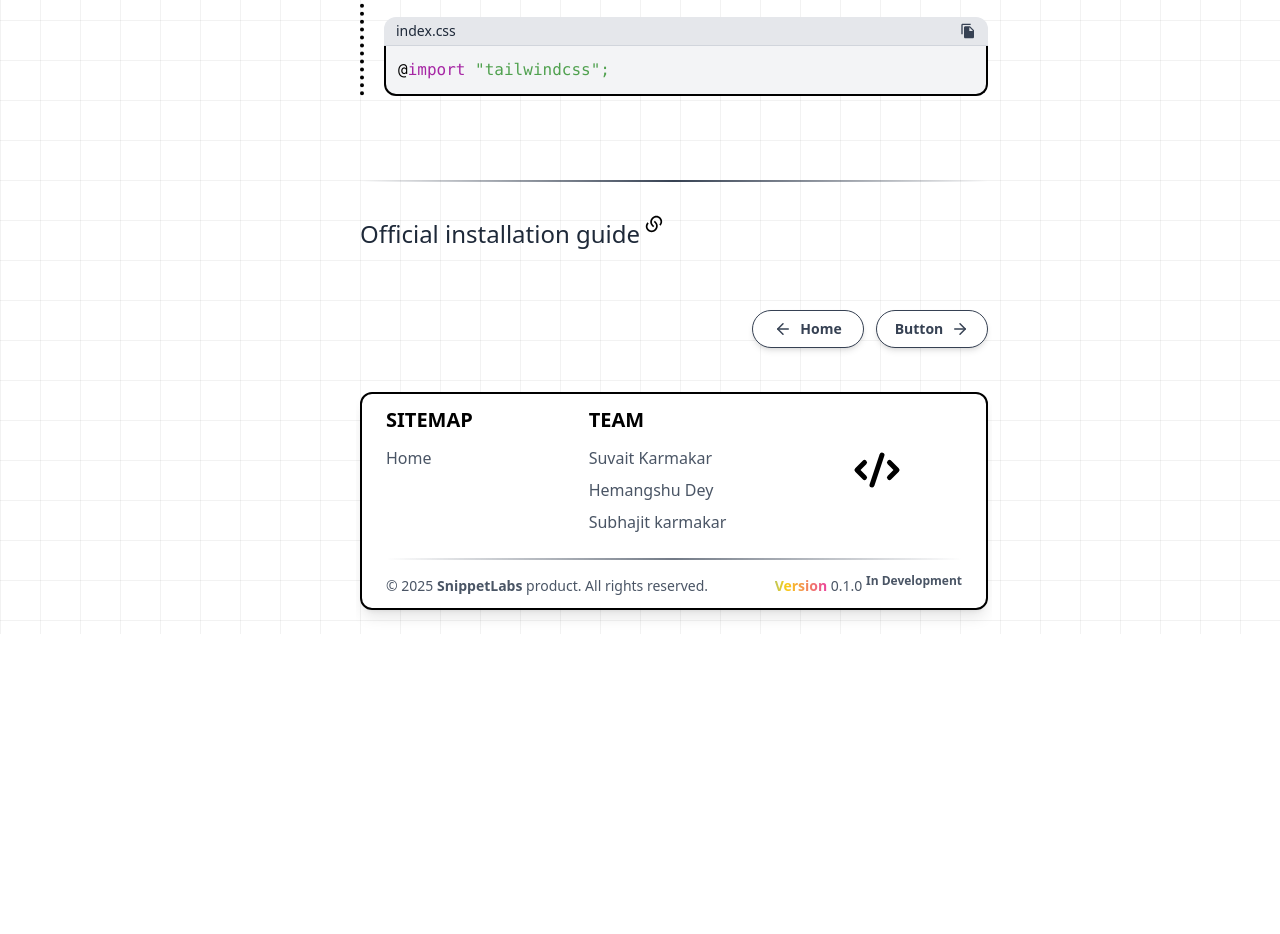
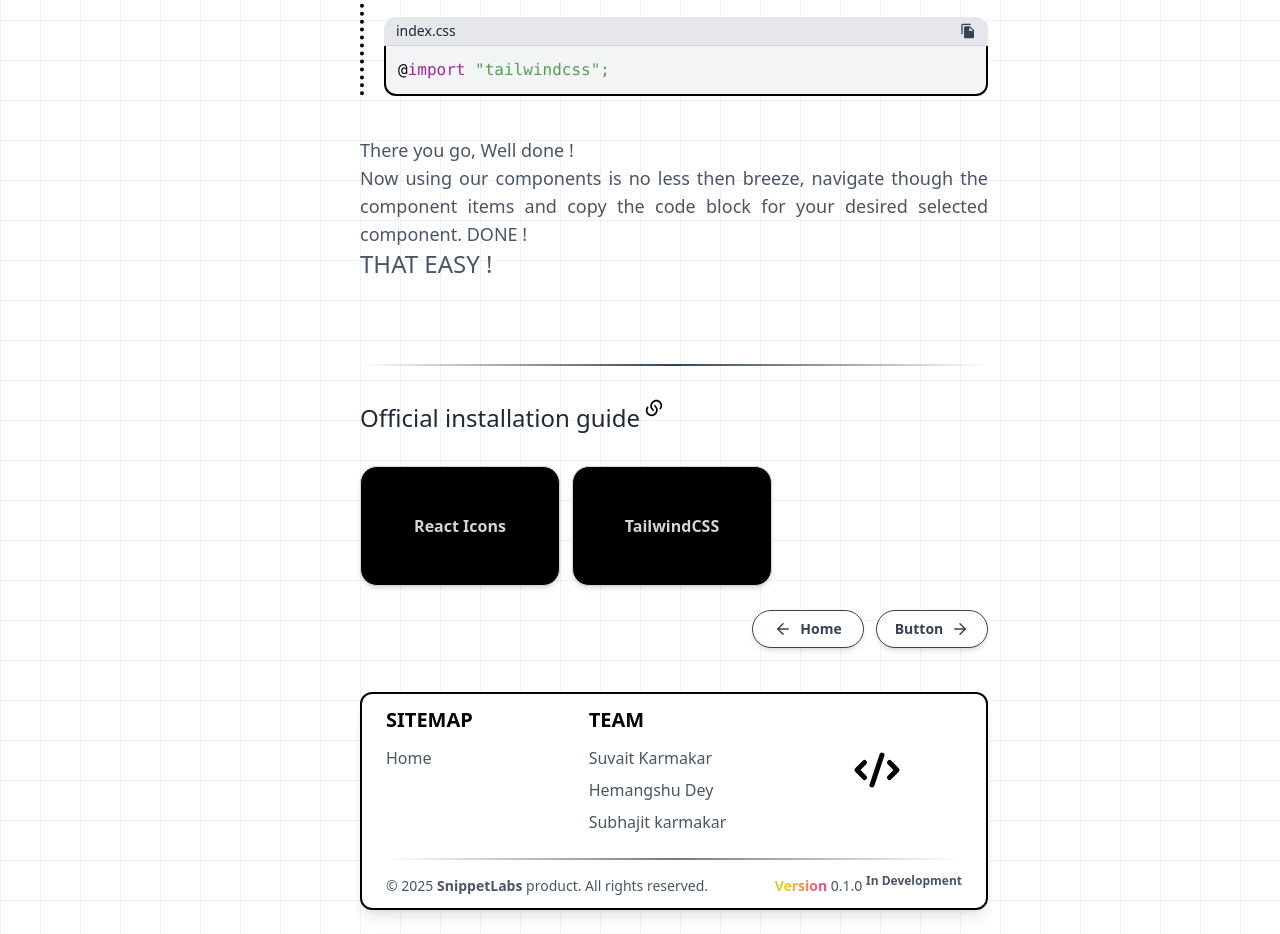
Before and after one commit to snippet-labs/COMPONENTLAB, a Next.js app: page /installation in a window 1280 px wide. Shown: the part 1480-2414 px from the top of the page. Before the commit the page ends 2114 px from the top, so only its background shows below. Built offline with nearby package versions, Linux system fonts and the light colour scheme.

Commit message:
page(side-panel-instruction): add footer and custom pagination; add instructions.md file; add documenation link cards

```diff
--- a/src/app/installation/page.tsx
+++ b/src/app/installation/page.tsx
@@ -1,5 +1,6 @@
 // Modules
 import { HiExternalLink } from 'react-icons/hi';
+import { DOCUMENTATION_LINKS } from '@/constants/Installation/DocumentationLinkItems';
 import Link from 'next/link';
 import CodeBlock from '@/components/Ui/CodeBlock/CodeBlock';
 import Footer from '@/components/Ui/Footer/Footer';
@@ -104,9 +105,20 @@ const InstallationGuidePage = () => {
               </div>
             </div>
           </div>
+          <div className="mt-10">
+            <p className="text-xl md:text-lg lg:text-lg text-gray-600 font-medium text-justify">
+              There you go, Well done !
+            </p>
+            <p className="text-sm md:text-lg lg:text-lg text-gray-600 font-medium text-justify">
+              Now using our components is no less then breeze, navigate though the component items
+              and copy the code block for your desired selected component. DONE ! <br />
+              <span className="text-2xl mt-2">THAT EASY !</span>
+            </p>
+          </div>
         </div>
       </div>
       <Pagination
+        cards={DOCUMENTATION_LINKS}
         paginationTitle="Official installation guide"
         previousRoute="/"
         previousRouteTitle="Home"
--- a/src/components/Ui/Pagination/Pagination.tsx
+++ b/src/components/Ui/Pagination/Pagination.tsx
@@ -33,6 +33,7 @@ const Pagination: React.FC<PaginationProps> = ({
                 <Link
                   key={idx}
                   href={card.route}
+                  target="__blank"
                   className="relative w-[200px] h-[120px] px-6 py-10 rounded-[17px] shadow-md border text-md font-bold
                  bg-black text-gray-300 flex items-center justify-center text-center
                  transform transition-all duration-300 ease-in-out
@@ -78,6 +79,7 @@ const Pagination: React.FC<PaginationProps> = ({
           {previousRoute && (
             <Link
               href={previousRoute}
+              target="__blank"
               className="flex items-center justify-center w-10 h-10 rounded-full border shadow-md bg-white text-gray-700 hover:bg-gray-100 transition-colors"
             >
               <FiArrowLeft size={20} />
@@ -102,6 +104,7 @@ const Pagination: React.FC<PaginationProps> = ({
                 <Link
                   key={idx}
                   href={card.route}
+                  target="__blank"
                   className="px-4 py-2 rounded-xl shadow-md border text-sm font-semibold bg-black text-gray-300 hover:bg-gray-100  hover:border-1 hover:border-black hover:text-black hover:scale-105 duration-300 ease-in transition-all"
                 >
                   {card.label}
--- a/src/components/Ui/Pagination/Pagination.types.tsx
+++ b/src/components/Ui/Pagination/Pagination.types.tsx
@@ -1,8 +1,8 @@
-import { QuickLinkCardsTypes } from '@/types';
+import { LinkCardsTypes } from '@/types';
 
 export interface PaginationProps {
   paginationTitle?: string;
-  cards?: QuickLinkCardsTypes[];
+  cards?: LinkCardsTypes[];
   previousRoute?: string;
   previousRouteTitle?: string;
   nextRoute?: string;
--- a/src/constants/Header/QuickLinkItems.ts
+++ b/src/constants/Header/QuickLinkItems.ts
@@ -1,7 +1,7 @@
-// MOdules
-import { QuickLinkCardsTypes } from '@/types';
+// Modules
+import { LinkCardsTypes } from '@/types';
 
-export const HEADER_QUICK_LINKS: QuickLinkCardsTypes[] = [
+export const HEADER_QUICK_LINKS: LinkCardsTypes[] = [
   { label: 'Primary Button', route: '' },
   { label: 'Secondary Button', route: '' },
   { label: 'Icon Button', route: '' },
--- /dev/null
+++ b/src/constants/Installation/DocumentationLinkItems.ts
@@ -0,0 +1,7 @@
+// Modules
+import { LinkCardsTypes } from "@/types";
+
+export const DOCUMENTATION_LINKS: LinkCardsTypes[] = [
+    { label: 'React Icons', route: 'https://www.npmjs.com/package/react-icons' },
+    { label: 'TailwindCSS', route: 'https://tailwindcss.com/docs/installation/using-vite' },
+]
--- a/src/types.ts
+++ b/src/types.ts
@@ -11,8 +11,8 @@ export interface ProgressPanelSectionTypes {
   subsections?: ProgressPanelSubSectionTypes[];
 }
 
-// Quick-link-cards-types
-export interface QuickLinkCardsTypes {
+// Link-cards-types
+export interface LinkCardsTypes {
   label: string;
   route: string;
 }
```
